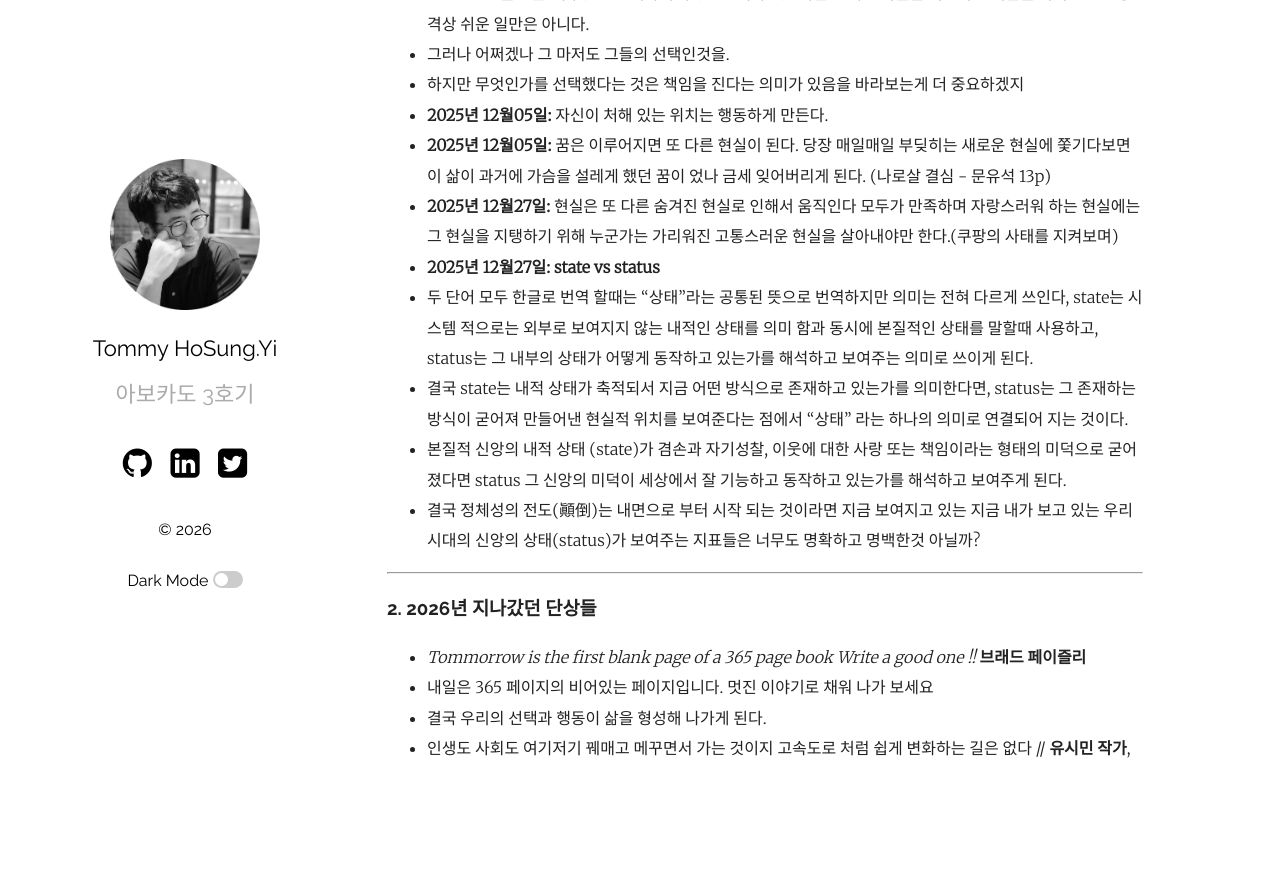
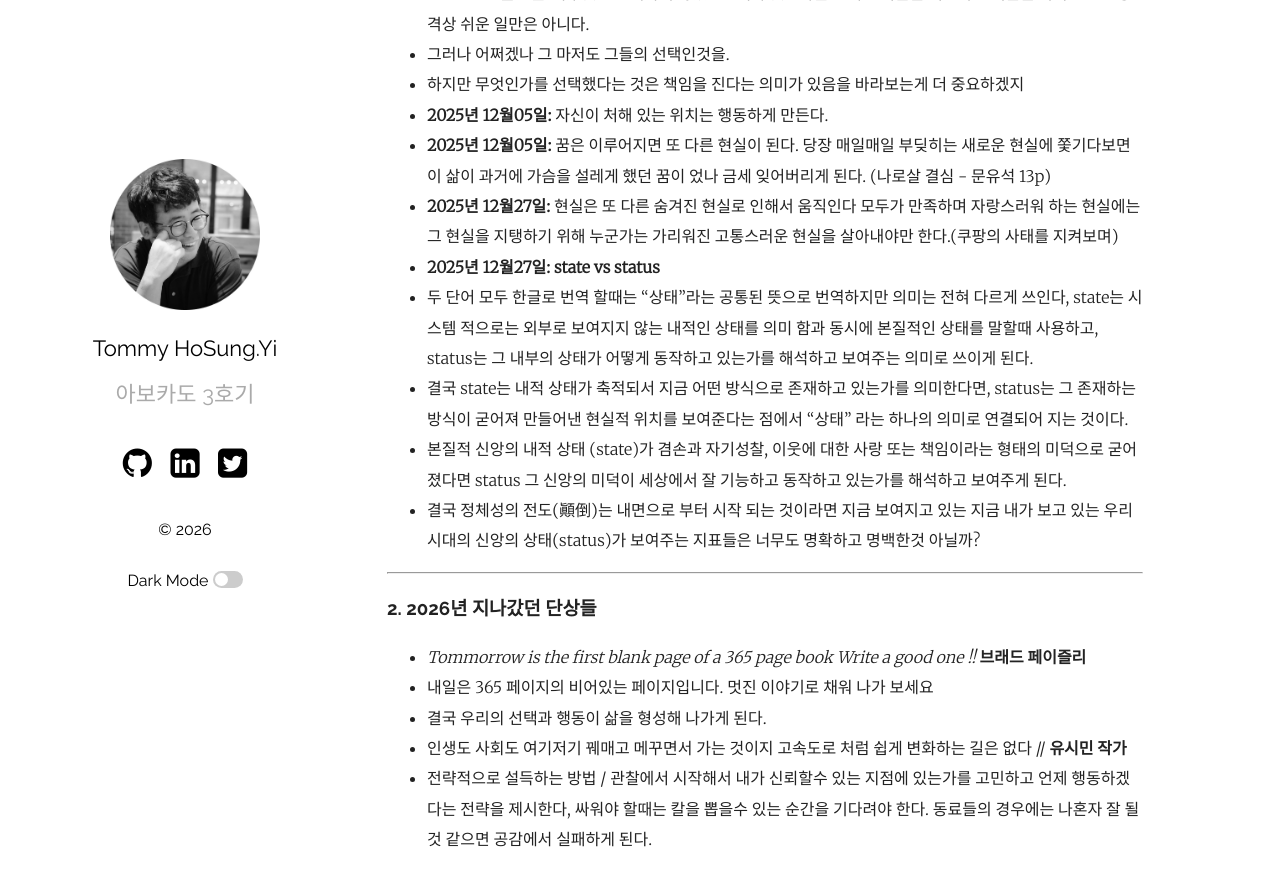
Before and after one commit to hslee77/hslee77.github.io, a Jekyll site: the page built from wiki/memo/2025-09-06-diary.md, in a window 1280 px wide and 900 px high, scrolled down 1712 px. Shown: the top 886 px of the window. Built offline with Jekyll 4.4.1, drawn with Linux system fonts in a browser that asks for light colours; before the commit the page ends 2520 px from its top, so only the background shows below that.

Commit message:
20260104 update v1.0

```diff
--- a/wiki/memo/2025-09-06-diary.md
+++ b/wiki/memo/2025-09-06-diary.md
@@ -61,4 +61,5 @@ categories: [Tommy Journey, Diary]
 - *Tommorrow is the first blank page of a 365 page book Write a good one !!* **브래드 페이즐리**
 - 내일은 365 페이지의 비어있는 페이지입니다. 멋진 이야기로 채워 나가 보세요
 - 결국 우리의 선택과 행동이 삶을 형성해 나가게 된다.
-- 인생도 사회도 여기저기 꿰매고 메꾸면서 가는 것이지 고속도로 처럼 쉽게 변화하는 길은 없다 // **유시민 작가**,
+- 인생도 사회도 여기저기 꿰매고 메꾸면서 가는 것이지 고속도로 처럼 쉽게 변화하는 길은 없다 // **유시민 작가**
+- 전략적으로 설득하는 방법 / 관찰에서 시작해서 내가 신뢰할수 있는 지점에 있는가를 고민하고 언제 행동하겠다는 전략을 제시한다, 싸워야 할때는 칼을 뽑을수 있는 순간을 기다려야 한다. 동료들의 경우에는 나혼자 잘 될것 같으면 공감에서 실패하게 된다.
```
Also changed, not shown: wiki/memo/2025-08-16-book.md (+7 -1 lines).
